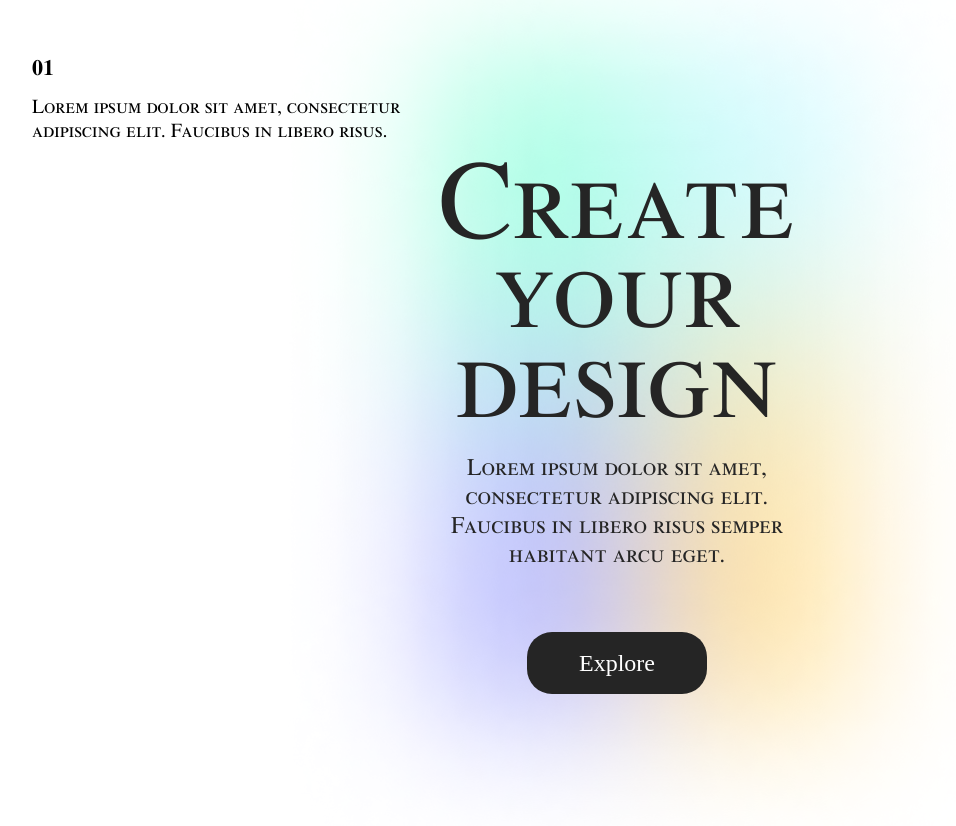
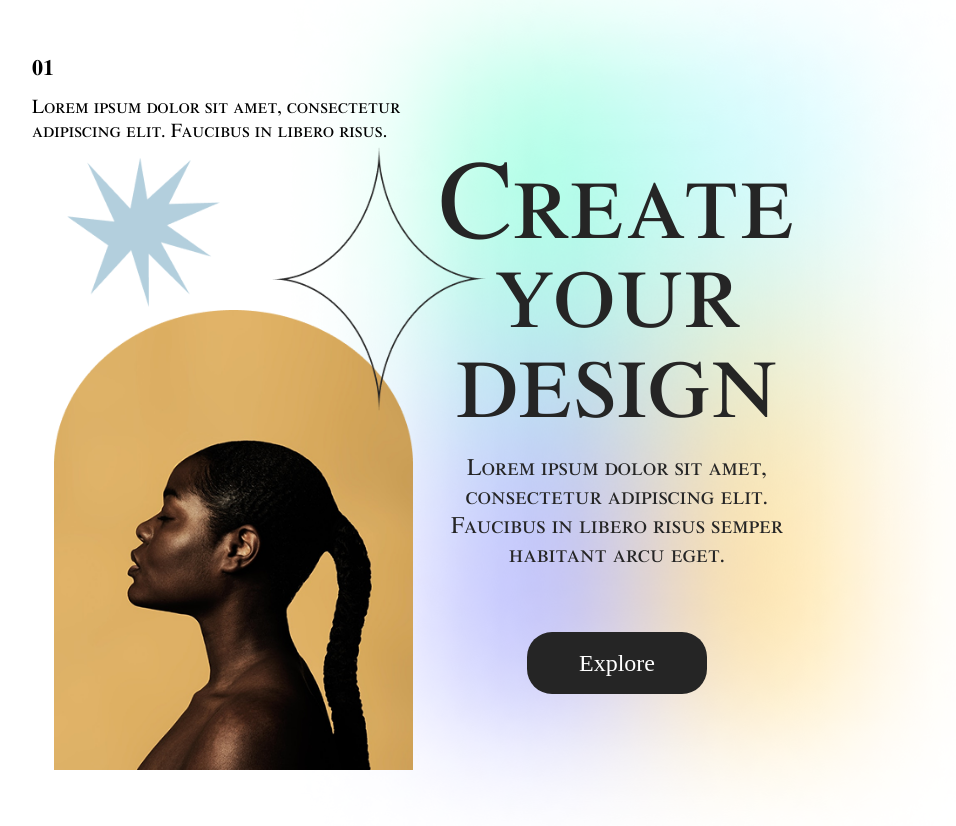
Before and after one commit to NicolasMuskusTarazona/50-Landing-page-designs-Community, a plain HTML site: page src/views/page13.html in a window 1280 px wide. Shown: the whole page, without its empty margins (23-979 px from the left). Drawn offline with Linux system fonts and the light colour scheme; a web font is replaced by a local one.

Commit message:
feat: :sparkles: Implementacion imagenes lateral derecho

```diff
--- a/src/css/page13.css
+++ b/src/css/page13.css
@@ -11,6 +11,12 @@ header{
     align-items: center;
     justify-content: center;
     text-align: center;
+}
+
+.gradient{
+    margin-top: -800px;
+    margin-left: 300px;
+    height: 950px;
 }
 
 header h1{
@@ -70,8 +76,24 @@ header p{
 }
 
 
-.gradient{
-    margin-top: -800px;
-    margin-left: 300px;
-    height: 950px;
+.explosion{
+    position: absolute;
+    margin-top: -42%;
+    margin-left: 7%;
+    height: 150px;
 }
+
+.star1{
+    position: absolute;
+    margin-top: -550px;
+    height: 270px;
+    margin-left: 23%;
+}
+
+.left{
+    position: absolute;
+    height: 460px;
+    margin-top: -30%;
+    margin-left: 6%;
+
+}
--- a/src/views/page13.html
+++ b/src/views/page13.html
@@ -17,6 +17,9 @@
         <div>
             <p class="number01">01</p>
             <p class="number01text">Lorem ipsum dolor sit amet, consectetur <br>adipiscing elit. Faucibus in libero risus.</p>
+            <img class="explosion" src="../storage/img/page13/icons/explosion.png" alt="explosion">
+            <img class="left" src="../storage/img/page13/imgs/left.png" alt="left">
+            <img class="star1" src="../storage/img/page13/icons/star.png" alt="star1">
         </div>
         </div class="img">
             <img class="gradient" src="../storage/img/page13/imgs/gradient.png" alt="gradient">
```
